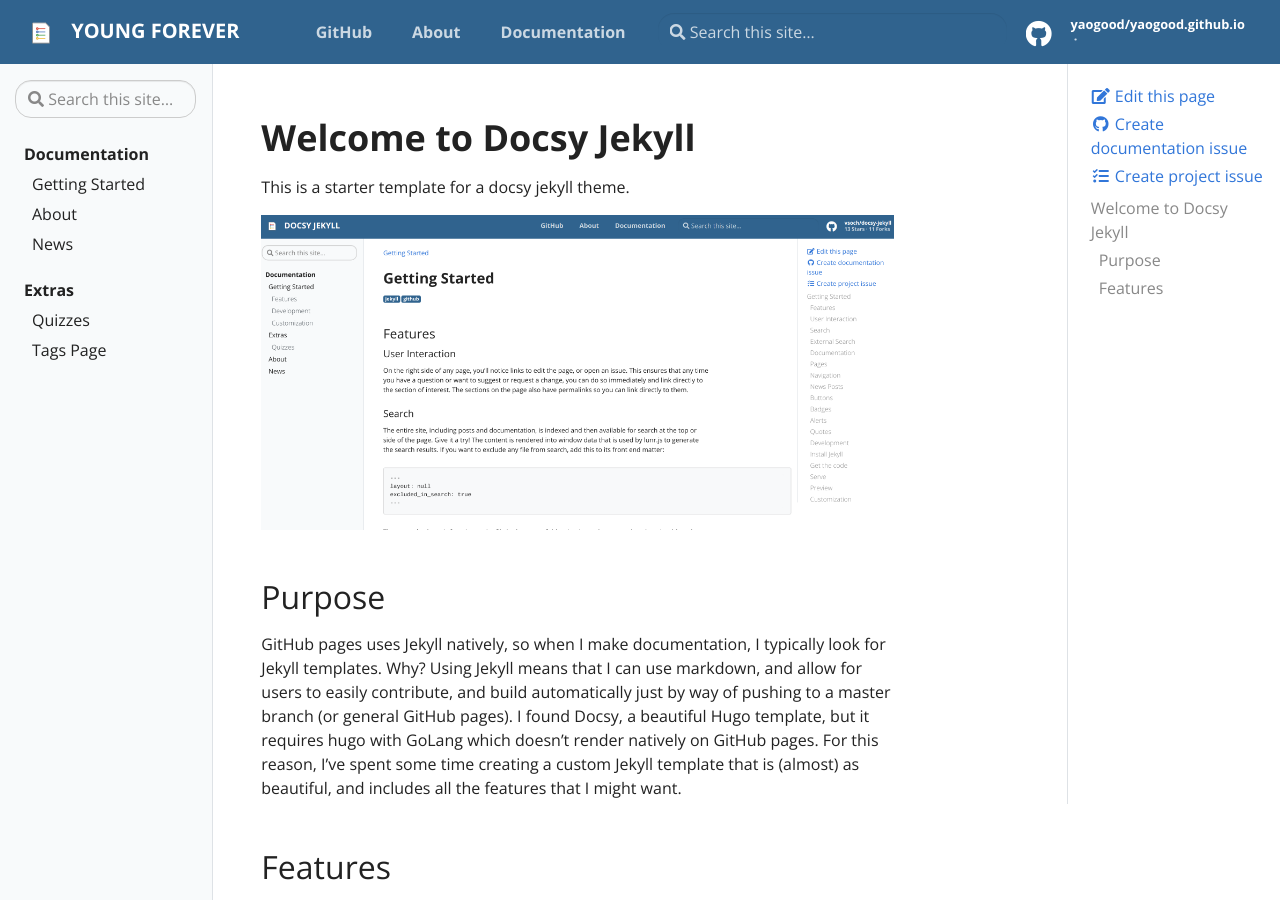
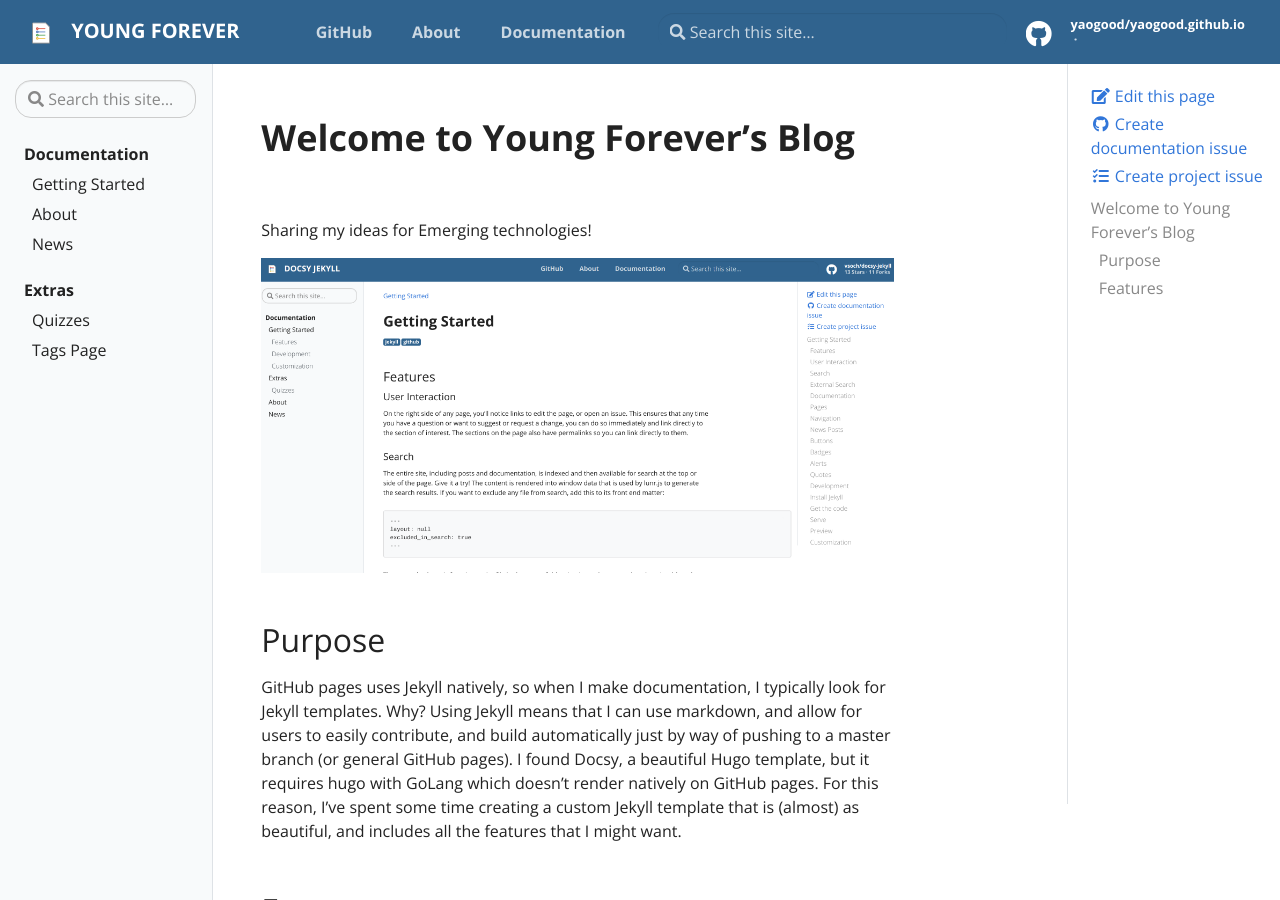
Before and after one commit to yaogood/yaogood.github.io, a Jekyll site: the page built from pages/index.md, in a window 1280 px wide and 900 px high. Built offline with Jekyll 4.4.1, drawn with Linux system fonts in a browser that asks for light colours.

Commit message:
Update index.md

```diff
--- a/pages/index.md
+++ b/pages/index.md
@@ -1,12 +1,12 @@
 ---
 layout: page
-title: Docsy Jekyll Theme
+title: Young Forever
 permalink: /
 ---
 
-# Welcome to Docsy Jekyll
+# Welcome to Young Forever's Blog
 
-This is a starter template for a docsy jekyll theme.
+Sharing my ideas for Emerging technologies!
 
 ![assets/img/docsy-jekyll.png](assets/img/docsy-jekyll.png)
 
```
